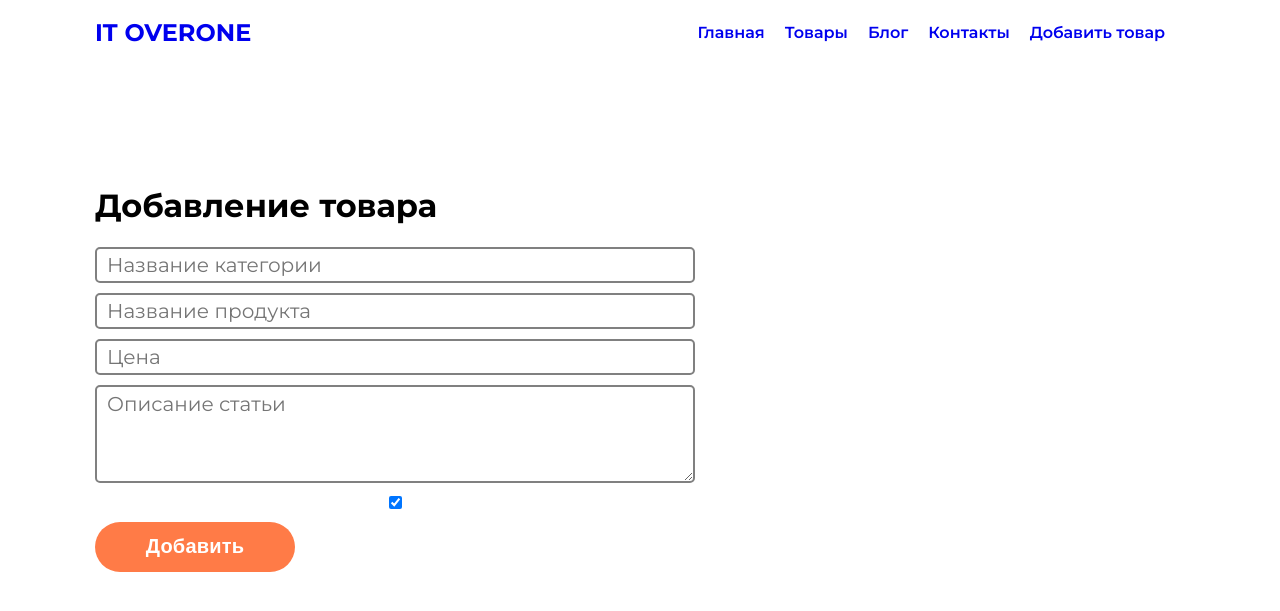
After one commit to artnazarchuk/Flask_Webstore, a Flask app: page /create in a window 1280 px wide. The commit adds this page. Shown: the top 611 px of the page. Run offline with Flask 2, Linux system fonts and the light colour scheme.

Commit message:
Adding a post form

```diff
--- a/app.py
+++ b/app.py
@@ -4,7 +4,7 @@ from datetime import datetime
 
 app = Flask(__name__)
 app.config['SQLALCHEMY_DATABASE_URI'] = 'sqlite:///store.db'
-db = SQLAlchemy()
+db = SQLAlchemy(app)
 
 class Item(db.Model):
     id = db.Column(db.Integer(), primary_key=True)
@@ -20,6 +20,10 @@ class Item(db.Model):
 def index():
     return render_template('index.html')
 
+@app.route('/create')
+def create():
+    return render_template('create.html')
+
 @app.route('/about')
 def about():
     return render_template('about.html')
--- a/static/css/main.css
+++ b/static/css/main.css
@@ -49,6 +49,10 @@ body {
     font-weight: 600;
 }
 /*-------КОНТЕНТ---------------------------------------------------*/
+.content {
+
+}
+
 .category {
     display: flex;
     flex-wrap: wrap;
@@ -60,6 +64,69 @@ body {
     width: 280px;
     outline: 1px solid black;
 }
+
+.form_create {
+    padding-top: 100px;
+    max-width: 600px;
+}
+@media (max-width: 1110px) {
+    .form_create {
+        margin-left: 15px;
+        margin-right: 15px;
+    }
+}
+
+.form {
+    display: flex;
+    flex-direction: column;
+}
+.text_input {
+    font-size: 20px;
+    display: block;
+    line-height: 1.5;
+    padding-left: 10px;
+    font-family: Montserrat;
+    appearance: none;
+    margin-bottom: 10px;
+    border: 2px solid grey;
+    border-radius: 5px;
+}
+
+.text textarea {
+    font-family: Montserrat;
+    font-size: 20px;
+    display: block;
+    line-height: 1.5;
+    padding-left: 10px;
+    border: 2px solid grey;
+    border-radius: 5px;
+}
+.text textarea:not(:last-child) {
+    margin-bottom: 10px;
+}
+
+.button {
+    background: #ff7b47;
+    border-radius: 37px;
+    display: flex;
+    justify-content: center;
+    align-items: center;
+    letter-spacing: 0.2px;
+    color: white;
+    padding: 5px 50px;
+    min-height: 50px;
+    font-weight: 700;
+    font-size: 20px;
+    margin: 10px 0px;
+    transition: .4s;
+    max-width: 200px;
+    border: none;
+}
+.button:hover{
+    background: #ee6a36;
+    transition: .4s;
+}
+
 /*-------БУРГЕР---------------------------------------------------*/
 @media (max-width: 768px) {
         #menu__toggle {
--- a/templates/base.html
+++ b/templates/base.html
@@ -21,10 +21,11 @@
                     <span></span>
                 </label>
                 <ul class="menu__box">
-                    <li><a href="#" class="menu__item">Главная</a></li>
+                    <li><a href="/" class="menu__item">Главная</a></li>
                     <li><a href="#" class="menu__item">Товары</a></li>
                     <li><a href="#" class="menu__item">Блог</a></li>
                     <li><a href="#" class="menu__item">Контакты</a></li>
+                    <li><a href="/create" class="menu__item">Добавить товар</a></li>
                 </ul>
             </div>
         </header>
--- /dev/null
+++ b/templates/create.html
@@ -0,0 +1,19 @@
+{% extends 'base.html' %}
+
+{% block title %}
+    Добавление товара
+{% endblock %}
+
+{% block content %}
+    <div class="form_create text">
+        <h1>Добавление товара</h1>
+        <form method="post" class="form">
+            <input type="text" name="category" id="category" placeholder="Название категории" class="text_input">
+            <input type="text" name="product" id="product" placeholder="Название продукта" class="text_input">
+            <input type="number" name="price" id="price" placeholder="Цена" class="text_input">
+            <textarea name="description" id="description" cols="30" rows="3" placeholder="Описание статьи"></textarea>
+            <input type="checkbox" name="isActive" id="isActive" checked>
+            <input type="submit" value="Добавить" class="button">
+        </form>
+    </div>
+{% endblock %}
```
Also changed, not shown: instance/store.db (added).
